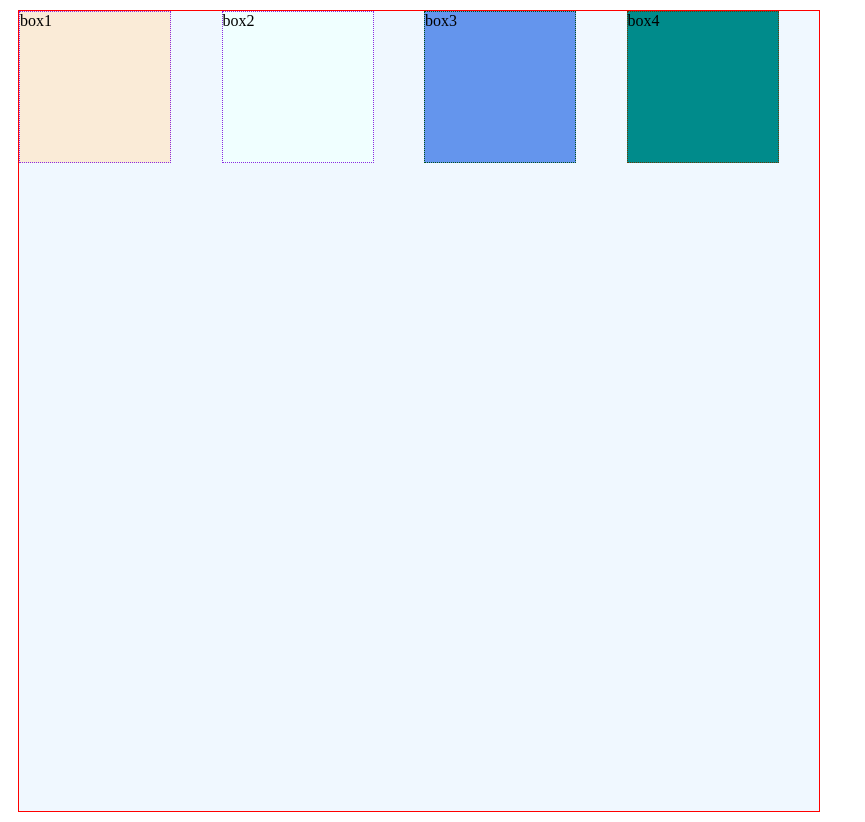
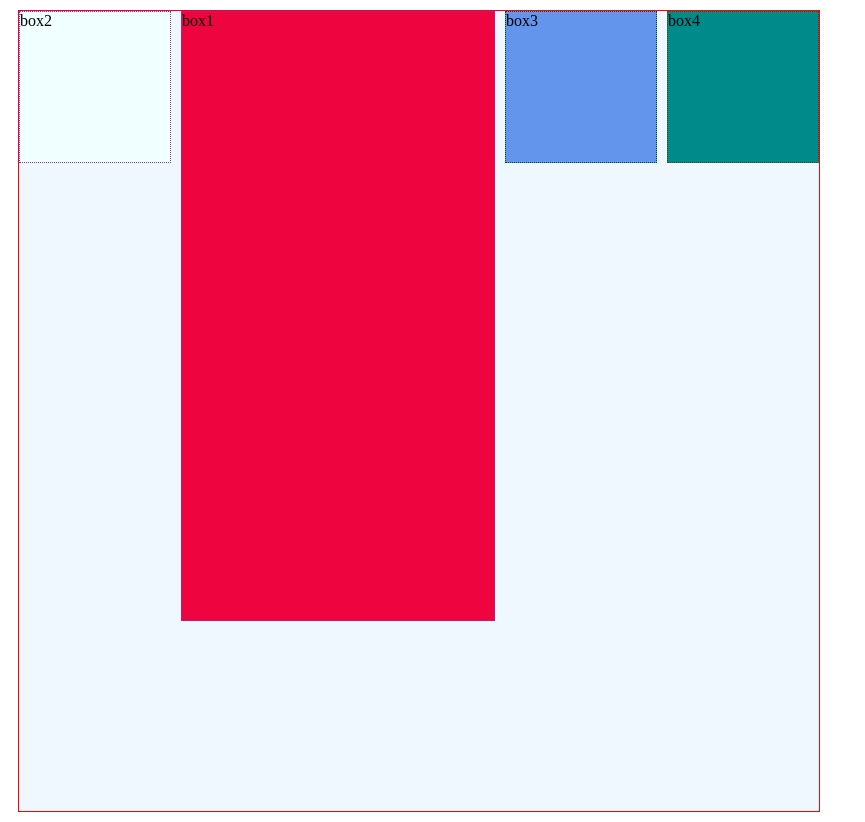
Before and after one commit to monika2012/ABES-TOT-FSD, a plain HTML site: page Day3/index.html in a window 1280 px wide. Shown: the whole page, without its empty margins (0-865 px from the left). Drawn offline with Linux system fonts and the light colour scheme.

Commit message:
updated grid

```diff
--- a/Day3/styleflex.css
+++ b/Day3/styleflex.css
@@ -39,7 +39,8 @@
 } */
  .container{
     display: grid;
-    grid-template-columns: repeat(4,4fr);
+    grid-template-columns: repeat(6,1fr);
+    grid-template-rows: 200px 400px 200px;
     border: 1px solid red;
     height: 800px;
     width: 800px;
@@ -52,10 +53,14 @@
 }
 
 .box1{
-    height: 150px;
-    width: 150px;
+    height: auto;
+    width: auto;
     border: 1px dotted blueviolet;
-    background-color: antiquewhite;
+    background-color: rgb(238, 4, 62);
+    grid-column-start: 2;
+  grid-column-end: 5;
+  grid-row-start: 1;
+  grid-row-end: 3;
 }
 .box2{
     height: 150px;
```
